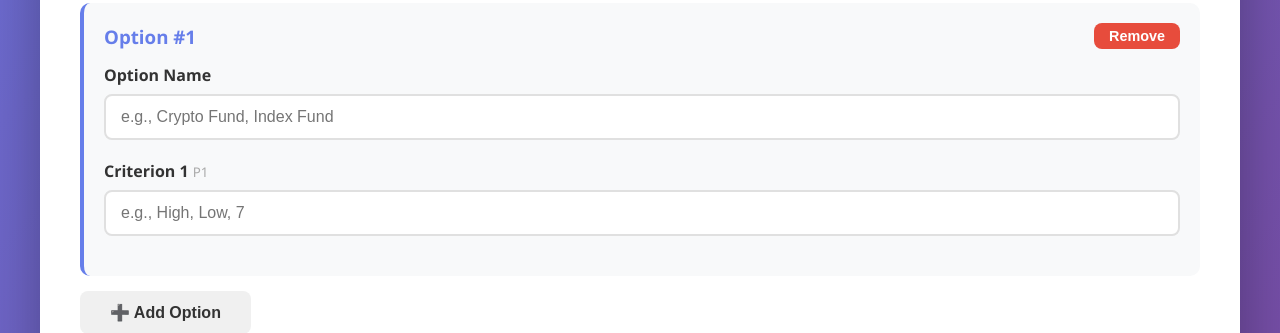
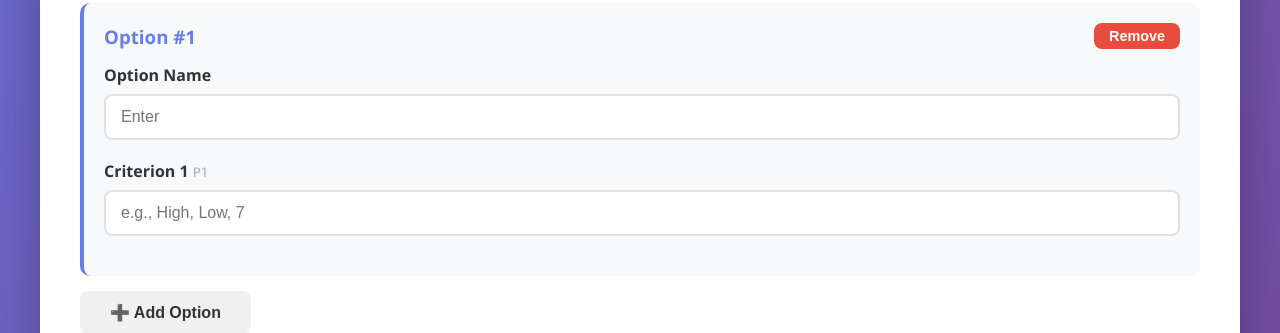
Before and after one commit to ATHULYAL/dec_campanion_host, a Flask app: page / in a window 1280 px wide. Shown: the part 1126-1459 px from the top of the page. Run offline with Flask 3, Linux system fonts and the light colour scheme.

Commit message:
Update placeholder text for option name input

```diff
--- a/templates/index.html
+++ b/templates/index.html
@@ -340,7 +340,7 @@
           </div>
           <div class="input-group">
             <label>Option Name</label>
-            <input type="text" id="option-name-${optionsCount}" placeholder="e.g., Crypto Fund, Index Fund">
+            <input type="text" id="option-name-${optionsCount}" placeholder= Enter an option value">
           </div>
           <div id="option-values-${optionsCount}" class="option-values"></div>
         `;
```
